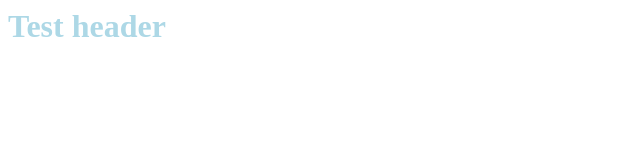
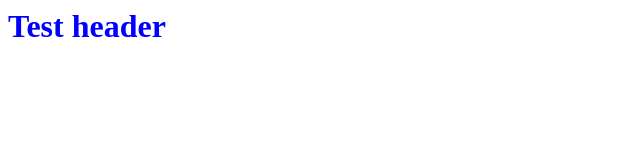
Before and after one commit to MrTime2/mrtime2.github.io, a plain HTML site: page index.html in a window 1280 px wide. Shown: the whole page, without its empty margins (0-640 px from the left). Drawn offline with Linux system fonts and the light colour scheme.

Commit message:
Update style.css

```diff
--- a/style.css
+++ b/style.css
@@ -1,4 +1,3 @@
-h1 {
-  color: lightblue;
-  border-radius: 4px;
+h1{
+  color: blue;
 }
```
